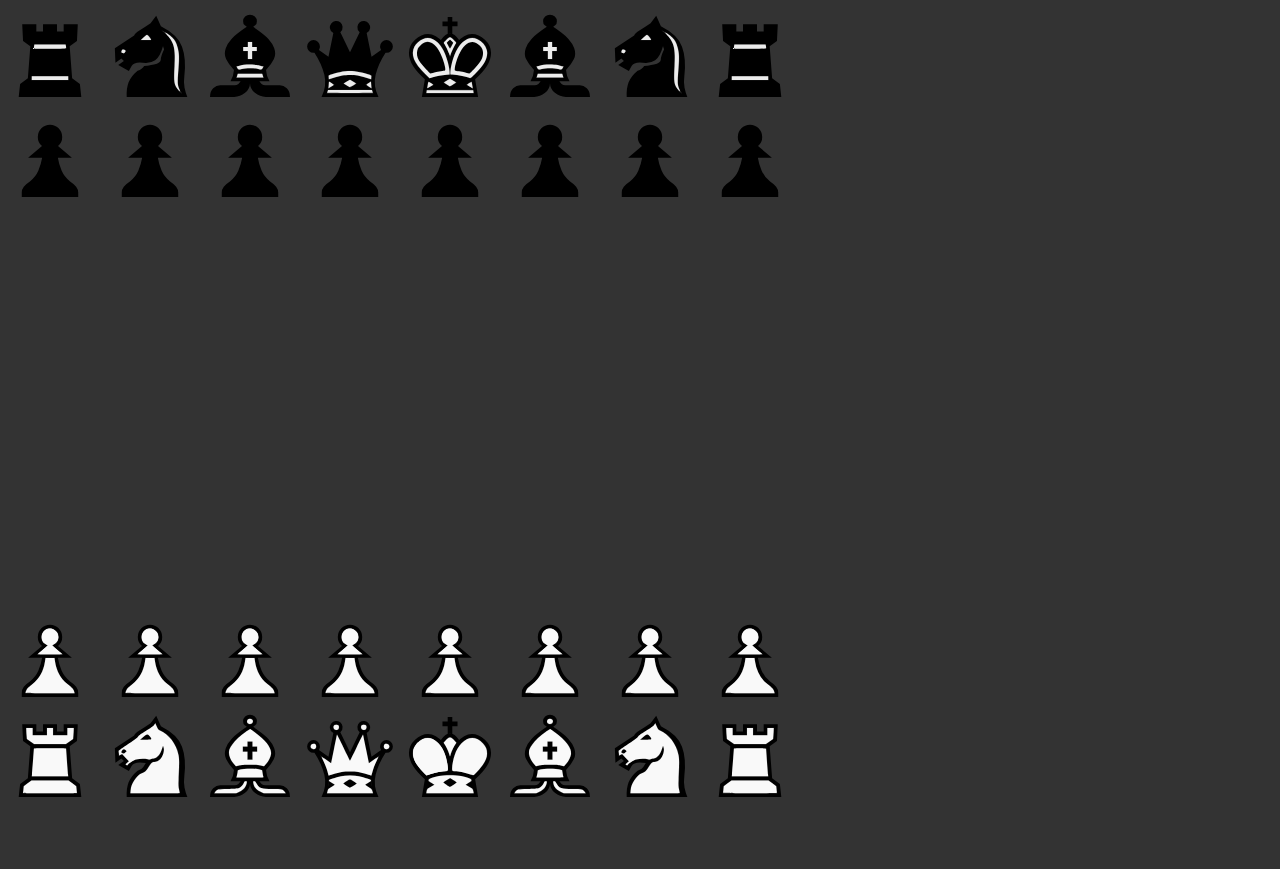
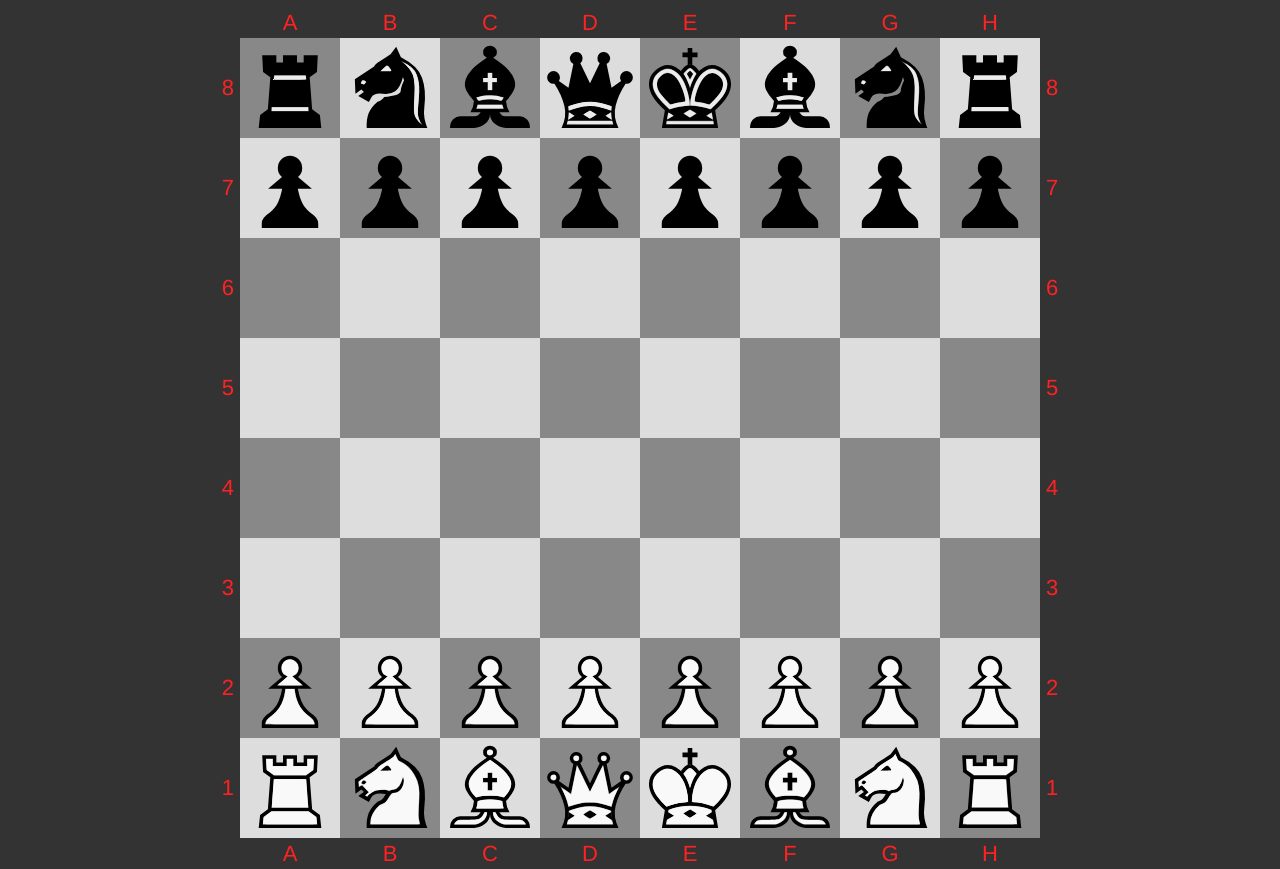
Before and after one commit to n-miles/ChessEngine, a plain HTML site: page static/index.html in a window 1280 px wide. Shown: the part 63-932 px from the top of the page. Before the commit the page ends 870 px from the top, so only its background shows below. Drawn offline with nearby package versions, Linux system fonts and the light colour scheme.

Commit message:
finished a beatiful rendering of the board in browser.

```diff
--- a/static/ChessEngine.css
+++ b/static/ChessEngine.css
@@ -3,18 +3,28 @@ body{
     color: #FF2222;
 }
 td{
-    width: 100px;
-    height: 100px;
 }
 #title{
     text-align: center;
 }
 #chessboard{
     text-align: center;
+    margin: 0 auto;
+}
+#chessboard_table{
+    margin: 0 auto;
 }
 .white_square{
-    background-color: white;
+    background-color: #DDDDDD;
+    width: 100px;
+    height: 100px;
 }
 .black_square{
-    background-color: black;
+    background-color: #888888;
+    width: 100px;
+    height: 100px;
 }
+.grid_label{
+    font-size: 22px;
+    padding: 0px 6px 0px 6px;
+}
--- a/static/ChessEngine.js
+++ b/static/ChessEngine.js
@@ -19,6 +19,11 @@ function Board()
     this.setPiece  = function(x, y, piece)
                      {
                         this.grid[y*boardWidth +x] = piece;
+                     }
+    this.moveTo    = function(fromX, fromY, toX, toY)
+                     {
+                        this.grid[toY*boardWidth + toX] = this.getPiece(fromX, fromY);
+                        this.setPiece(fromX, fromY, null);
                      }
 
     // time to populate the board with its default piece placement
@@ -62,38 +67,57 @@ function Board()
 
 function toggleClass(name)
 {
-    if(name == "white_sqare")
+    if(name == "white_square")
     {
-        name = "black_sqare";
+        name = "black_square";
     }
     else
     {
-        name= "white_sqare";
+        name= "white_square";
     }
     return name;
 }
 
 function drawBoard(board)
 {
+    var lettermap = ['A', 'B', 'C', 'D', 'E', 'F', 'G', 'H'];
     sclass = "white_square";
     var newstr = "";
+
+    newstr += "<tr><td class='grid_label'></td>";
+    for(k=0; k<boardWidth; ++k)
+    {
+        newstr += "<td class='grid_label'>" + lettermap[k] + "</td>";
+    }
+    newstr += "<tr>";
+
     for(i=0; i<boardHeight; ++i)
     {
-        toggleClass(sclass);
+        sclass = toggleClass(sclass);
         newstr += "<tr>";
-
+        newstr += "<td class='grid_label'>" + (8-i) + "</td>"
         for(j=0; j<boardWidth; ++j)
         {
-            newstr += "<td class='" + toggleClass(sclass) + "'>";
+            newstr += "<td class='" + sclass + "'>";
             if(board.getPiece(j,i) != null)
             {
                 newstr += "<img src='" + board.getPiece(j,i).img + "'/>";
             }
             newstr += "</td>";
 
+            sclass = toggleClass(sclass);
         }
+        newstr += "<td class='grid_label'>" + (8-i) + "</td>"
         newstr += "</tr>";
     }
+
+    newstr += "<tr><td class='grid_label'></td>";
+    for(k=0; k<boardWidth; ++k)
+    {
+        newstr += "<td class='grid_label'>" + lettermap[k] + "</td>";
+    }
+    newstr += "<tr>";
+
     $("#chessboard_tbody").empty();
     $("#chessboard_tbody").append(newstr);
 
@@ -104,4 +128,5 @@ $(document).ready(function()
 {
     board = new Board();
     drawBoard(board);
+
 });
```
Also changed, not shown: 1 other file.
